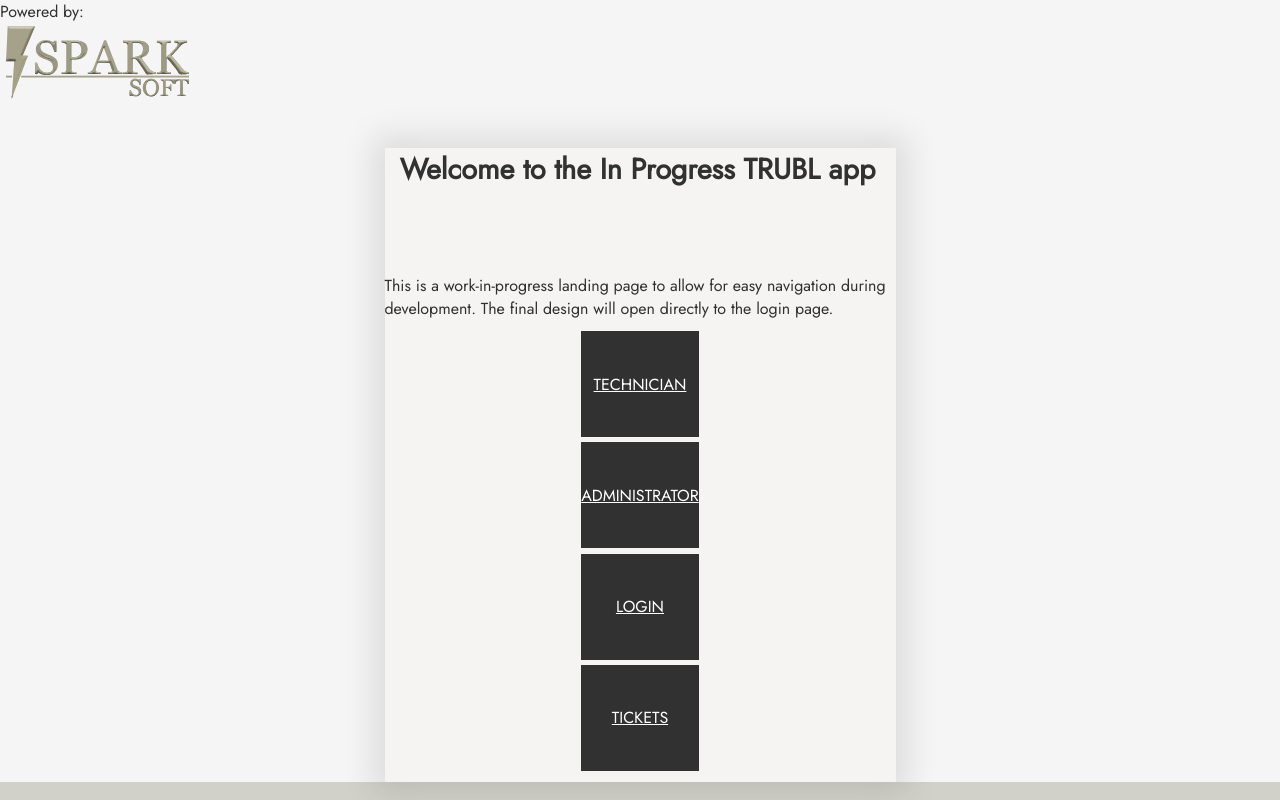
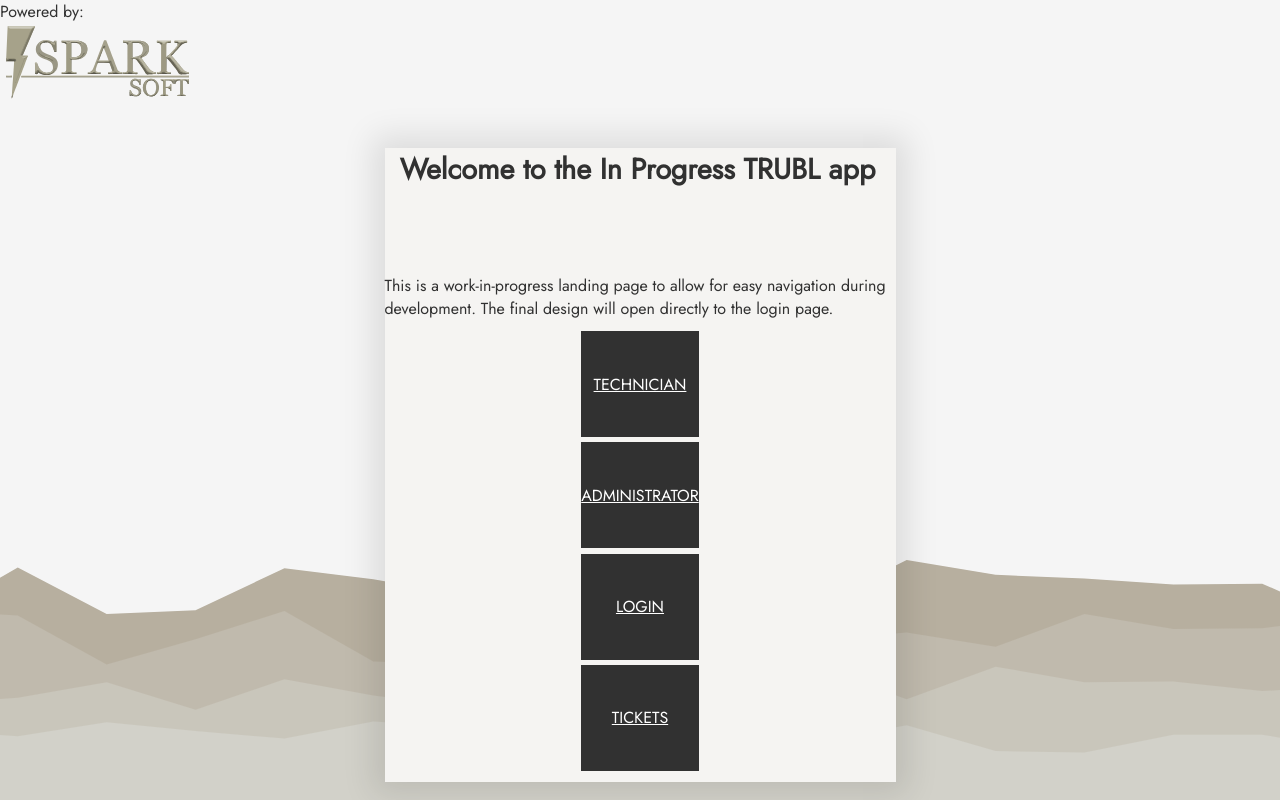
Before and after one commit to SparkinSoftware/TRUBL, a React (Vite) app: page / in a window 1280 px wide. Built offline with nearby package versions, Linux system fonts and the light colour scheme; no server answers.

Commit message:
background color of back container removed to show bg image better

```diff
--- a/src/components/Technician/technician.css
+++ b/src/components/Technician/technician.css
@@ -1,7 +1,7 @@
 .technician-container {
     height: 80vh;
     width: 100vw;
-    background-color: #F5f5f5;
+    /* background-color: #F5f5f5; */
     display: flex;
     flex-direction: row;
     justify-content: space-evenly;
--- a/src/components/home.css
+++ b/src/components/home.css
@@ -3,7 +3,7 @@
     height: 100%;
     align-items: center;
     display: flex;
-    background-color: #F5f5f5;
+    /* background-color: #F5f5f5; */
     margin-top: 5vh;
     font-family: 'Jost', sans-serif;
     justify-content: center;
```
